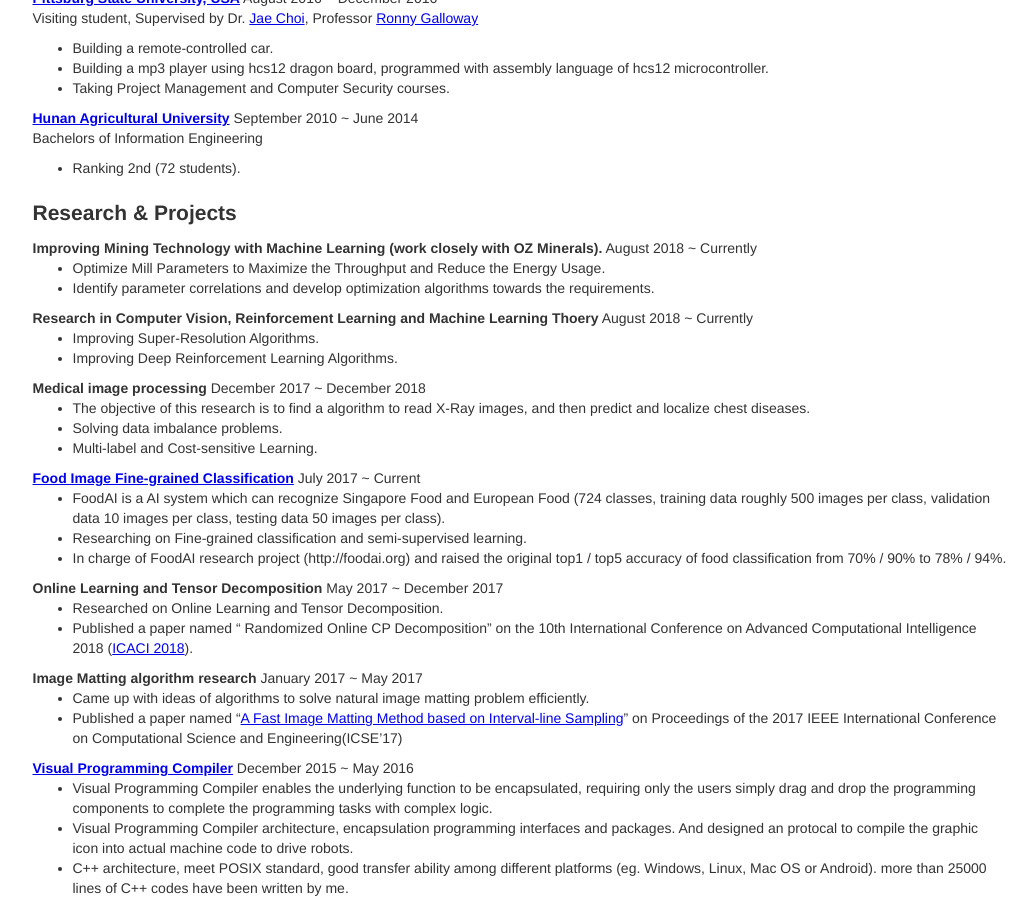
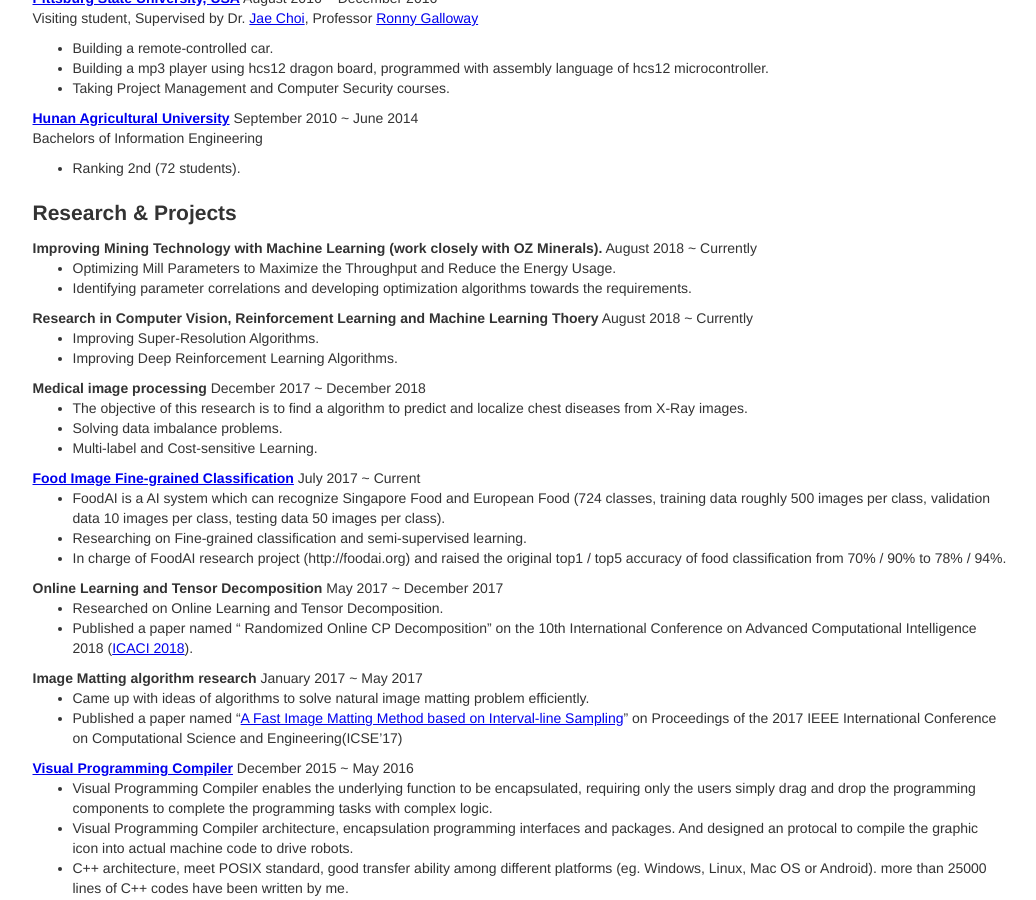
Before and after one commit to billhhh/whblog-omega, a Jekyll site: the page res/index.html, which Jekyll copies as it is, in a window 1280 px wide and 900 px high, scrolled down 2322 px. Shown: the whole window, without its empty margins (120-1156 px from the left). Built offline with Jekyll 4.4.1, drawn with Linux system fonts in a browser that asks for light colours.

Commit message:
Update index.html

```diff
--- a/res/index.html
+++ b/res/index.html
@@ -298,10 +298,10 @@
     <span class="time">August 2018 ~ Currently</span>
         <ul>
 	  <li>
-            Optimize Mill Parameters to Maximize the Throughput and Reduce the Energy Usage.
+            Optimizing Mill Parameters to Maximize the Throughput and Reduce the Energy Usage.
           </li>
           <li>
-            Identify parameter correlations and develop optimization algorithms towards the requirements.
+            Identifying parameter correlations and developing optimization algorithms towards the requirements.
           </li>
         </ul>
       </div>
@@ -324,7 +324,7 @@
 		<span class="time">December 2017 ~ December 2018</span>
         <ul>
           <li>
-            The objective of this research is to find a algorithm to read X-Ray images, and then predict and localize chest diseases.
+            The objective of this research is to find a algorithm to predict and localize chest diseases from X-Ray images.
           </li>
           <li>
             Solving data imbalance problems.
```
